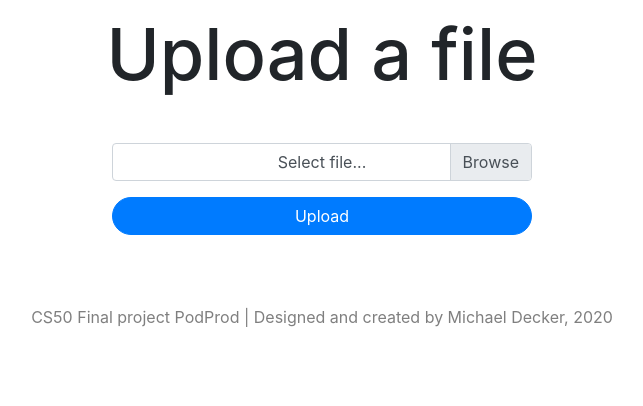
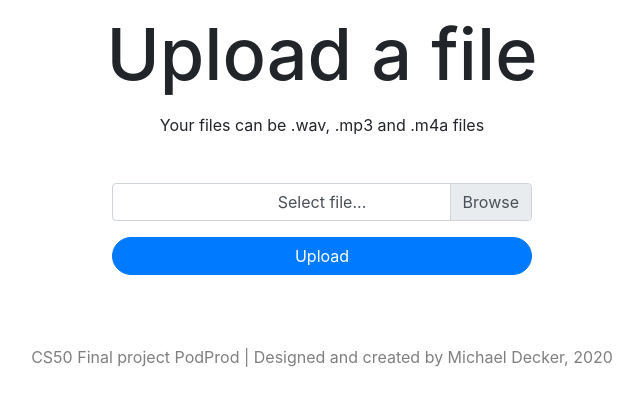
Before and after one commit to MatchaMitch/podprod, a Flask app: page /upload in a window 1280 px wide. Shown: the part 64-470 px from the top of the page, without its empty margins (318-961 px from the left). Run offline with Flask 2, Linux system fonts and the light colour scheme; a user stored in the database is signed in; some libraries are stand-ins or nearby versions.

Commit message:
Update upload.html

```diff
--- a/templates/upload.html
+++ b/templates/upload.html
@@ -9,6 +9,7 @@
     <div class="col">
 
       <h1>Upload a file</h1>
+      <p>Your files can be .wav, .mp3 and .m4a files</p>
       <div class="form-class">
         <form action="" method="POST" enctype="multipart/form-data">
 
```
